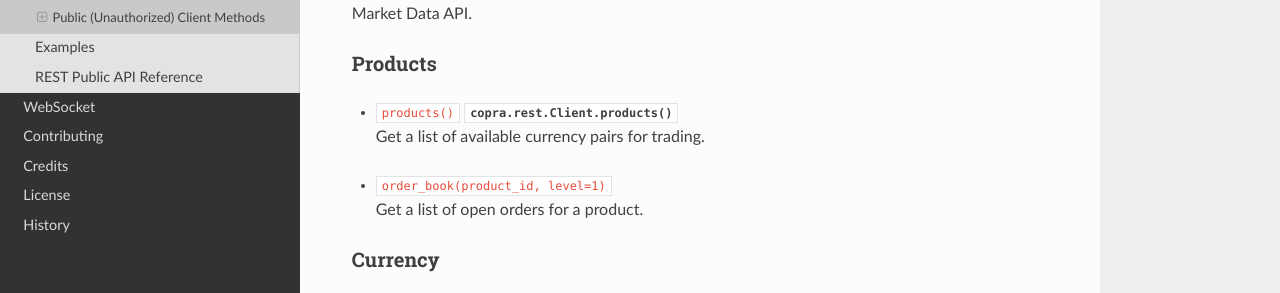
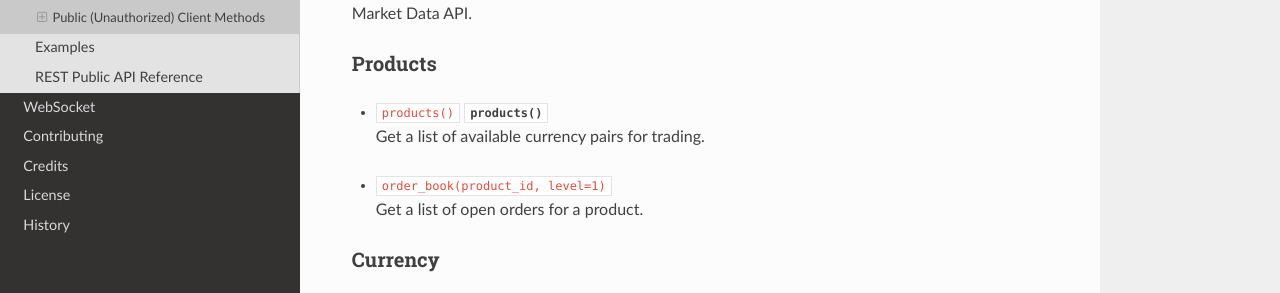
Before and after one commit to tpodlaski/copra, a Sphinx documentation site: the page built from docs/rest/usage.rst, in a window 1280 px wide and 900 px high, scrolled down 3130 px. Shown: the part 389-682 px from the top of the window. Built offline with Sphinx 7.4.7 and the Read the Docs theme 2.0.0, drawn with Linux system fonts in a browser that asks for light colours.

Commit message:
Update usage.rst

```diff
--- a/docs/rest/usage.rst
+++ b/docs/rest/usage.rst
@@ -118,7 +118,7 @@ Products
 ++++++++
 
 *
-    | ``products()`` :meth:`copra.rest.Client.products`
+    | ``products()`` :meth:`~copra.rest.Client.products()`
     | Get a list of available currency pairs for trading.
 
 *
```
